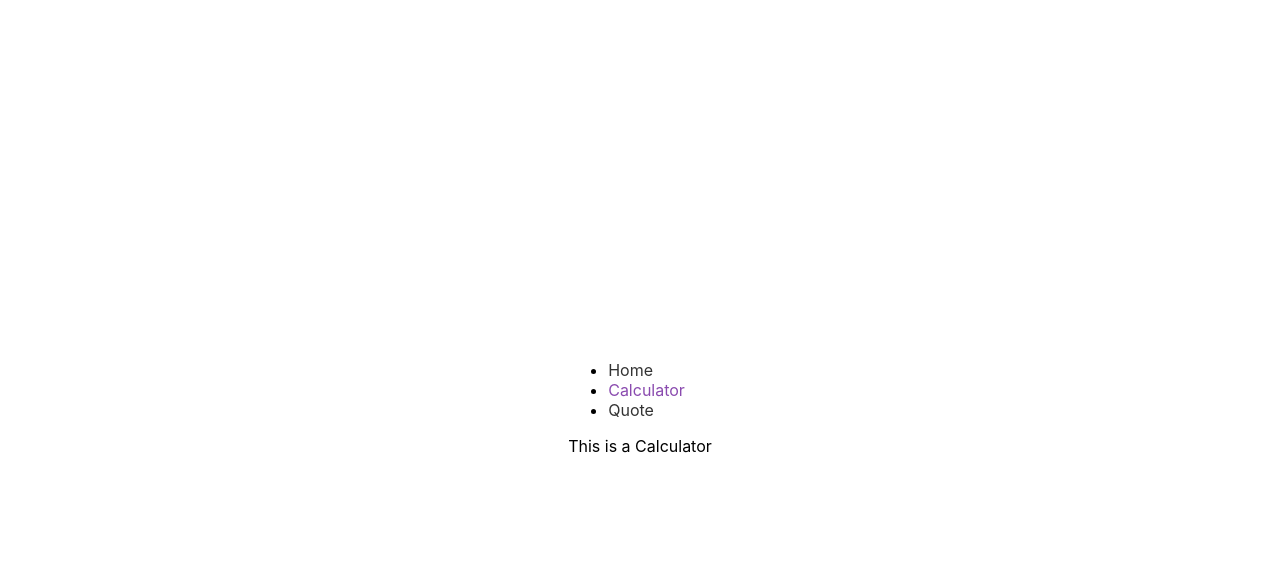
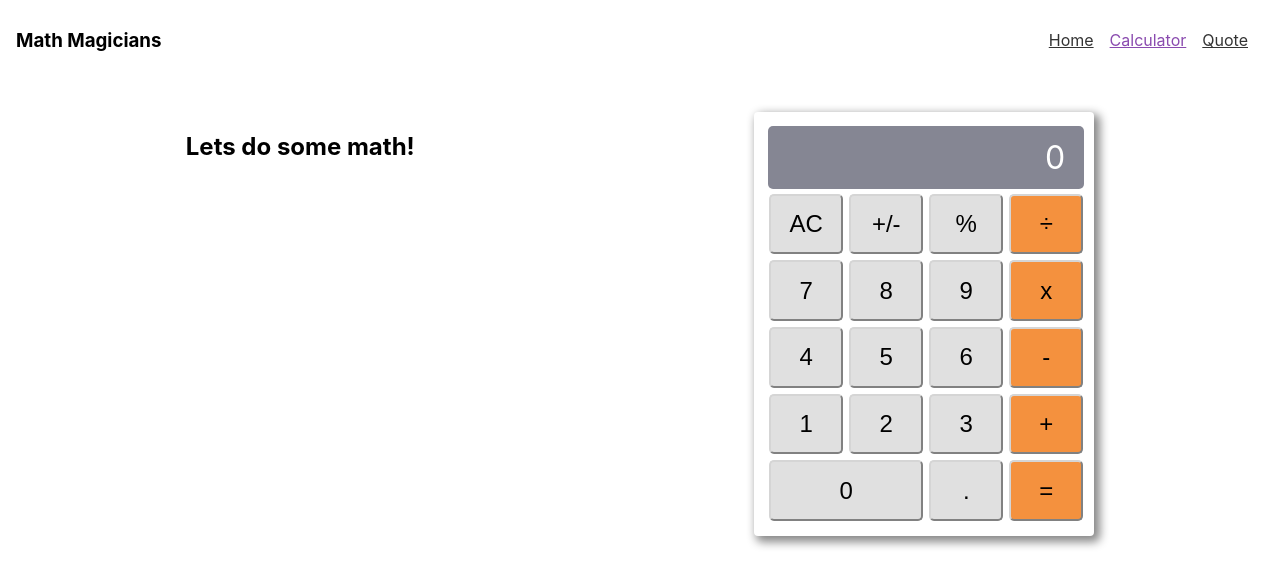
Before and after one commit to dennis-every/math-magicians, a React (Create React App) app: page /calculator in a window 1280 px wide. Shown: the top 586 px of the page. Built offline with nearby package versions, Linux system fonts and the light colour scheme.

Commit message:
Add css styles to pages

```diff
--- a/src/App.js
+++ b/src/App.js
@@ -7,7 +7,7 @@ import Layout from './components/Layout';
 
 function App() {
   return (
-    <div className="App">
+    <div>
       <Routes>
         <Route path="/" element={<Layout />}>
           <Route index element={<Home />} />
--- a/src/components/Calculator.scss
+++ b/src/components/Calculator.scss
@@ -3,10 +3,10 @@
   padding: 10px;
   box-shadow: 4px 4px 10px 2px #888;
   border-radius: 4px;
+  width: 320px;
 
   table tbody {
-    width: 50vw;
-    min-width: 320px;
+    width: 320px;
     height: 50vh;
     display: grid;
     grid-template-rows: repeat(6, 1fr);
--- a/src/components/Navbar.css
+++ b/src/components/Navbar.css
@@ -1,7 +1,25 @@
+.navbar {
+  padding: 0 1rem;
+  display: flex;
+  justify-content: space-between;
+  align-items: center;
+  height: 80px;
+}
+
+.navlinks {
+  list-style: none;
+  padding: 0;
+  margin: 0;
+  display: flex;
+  justify-content: space-around;
+  align-items: center;
+}
+
 a {
+  padding-right: 1rem;
   color: #333;
-  text-decoration: none;
 }
+
 /* Active route */
 .active {
   color: #8a4baf;
--- a/src/components/Navbar.jsx
+++ b/src/components/Navbar.jsx
@@ -9,7 +9,8 @@ const links = [
 
 const Navbar = () => (
   <nav className="navbar">
-    <ul>
+    <h1>Math Magicians</h1>
+    <ul className="navlinks">
       {links.map((link) => (
         <li key={link.text}>
           <NavLink to={link.path}>
--- /dev/null
+++ b/src/routes/Calculator.css
@@ -0,0 +1,16 @@
+.calculator {
+  padding: 2rem 1rem;
+  height: 80vh;
+  display: flex;
+  justify-content: center;
+  flex-direction: column;
+  align-items: center;
+}
+
+@media only screen and (min-width: 600px) {
+  .calculator {
+    flex-direction: row;
+    justify-content: space-around;
+    align-items: flex-start;
+  }
+}
--- a/src/routes/Calculator.jsx
+++ b/src/routes/Calculator.jsx
@@ -1,5 +1,11 @@
-const Calculator = () => (
-  'This is a Calculator'
+import './Calculator.css';
+import Calculator from '../components/Calculator';
+
+const CalculatorPage = () => (
+  <section className="calculator">
+    <h2>Lets do some math!</h2>
+    <Calculator />
+  </section>
 );
 
-export default Calculator;
+export default CalculatorPage;
--- /dev/null
+++ b/src/routes/Home.css
@@ -0,0 +1,3 @@
+.home {
+  padding: 1rem;
+}
--- a/src/routes/Home.jsx
+++ b/src/routes/Home.jsx
@@ -1,5 +1,12 @@
+/* eslint-disable max-len */
+import './Home.css';
+
 const Home = () => (
-  'This is a home page'
+  <section className="home">
+    <h1>Welcome to our page!</h1>
+    <p>Baby trust fund banjo tattooed, asymmetrical synth marfa pok pok fingerstache ugh hell of 3 wolf moon. Occupy meditation post-ironic, bruh dreamcatcher flexitarian franzen shaman pabst disrupt snackwave vice. La croix cliche gochujang VHS four loko aesthetic food truck tbh listicle flannel yuccie paleo distillery irony glossier. Dreamcatcher four dollar toast tattooed gochujang irony. Keffiyeh pork belly listicle cray quinoa jianbing ramps asymmetrical YOLO tousled. Kinfolk ramps sustainable bruh tumeric gastropub. Lomo selvage locavore vape, master cleanse venmo small batch chillwave.</p>
+    <p>Gastropub kogi pitchfork, vinyl flexitarian retro squid fit knausgaard fingerstache. Williamsburg hoodie kitsch, viral iPhone knausgaard raw denim gluten-free jianbing ugh man bun aesthetic twee. Taiyaki street art kale chips heirloom kitsch crucifix. Vinyl YOLO four dollar toast flexitarian, hoodie DIY readymade ramps austin woke Brooklyn raw denim normcore photo booth. Forage hexagon bespoke palo santo, lyft fanny pack photo booth post-ironic brunch gluten-free man bun meggings. Sustainable iceland single-origin coffee vexillologist flannel seitan. Taxidermy tote bag listicle poutine yr ascot distillery, pour-over green juice pork belly affogato keytar.</p>
+  </section>
 );
 
 export default Home;
--- /dev/null
+++ b/src/routes/Quote.css
@@ -0,0 +1,8 @@
+.quote {
+  height: 60vh;
+  margin: 0;
+  padding: 4rem;
+  display: flex;
+  justify-content: center;
+  align-items: center;
+}
--- a/src/routes/Quote.jsx
+++ b/src/routes/Quote.jsx
@@ -1,5 +1,8 @@
+/* eslint-disable max-len */
+import './Quote.css';
+
 const Quote = () => (
-  'This is a quote page'
+  <h1 className="quote">Mathematics is not about numbers, equations, computations, or algorithms: it is about understanding - William Paul Thurston</h1>
 );
 
 export default Quote;
```
